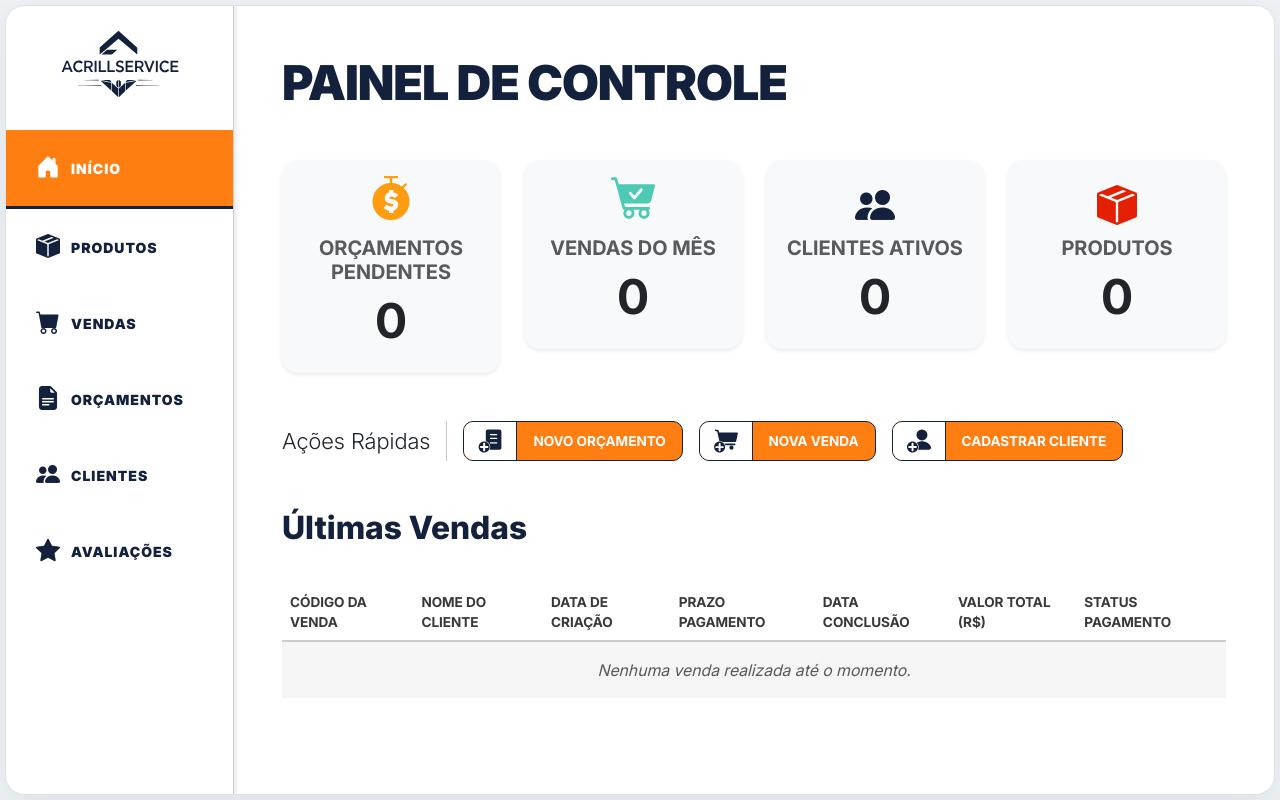
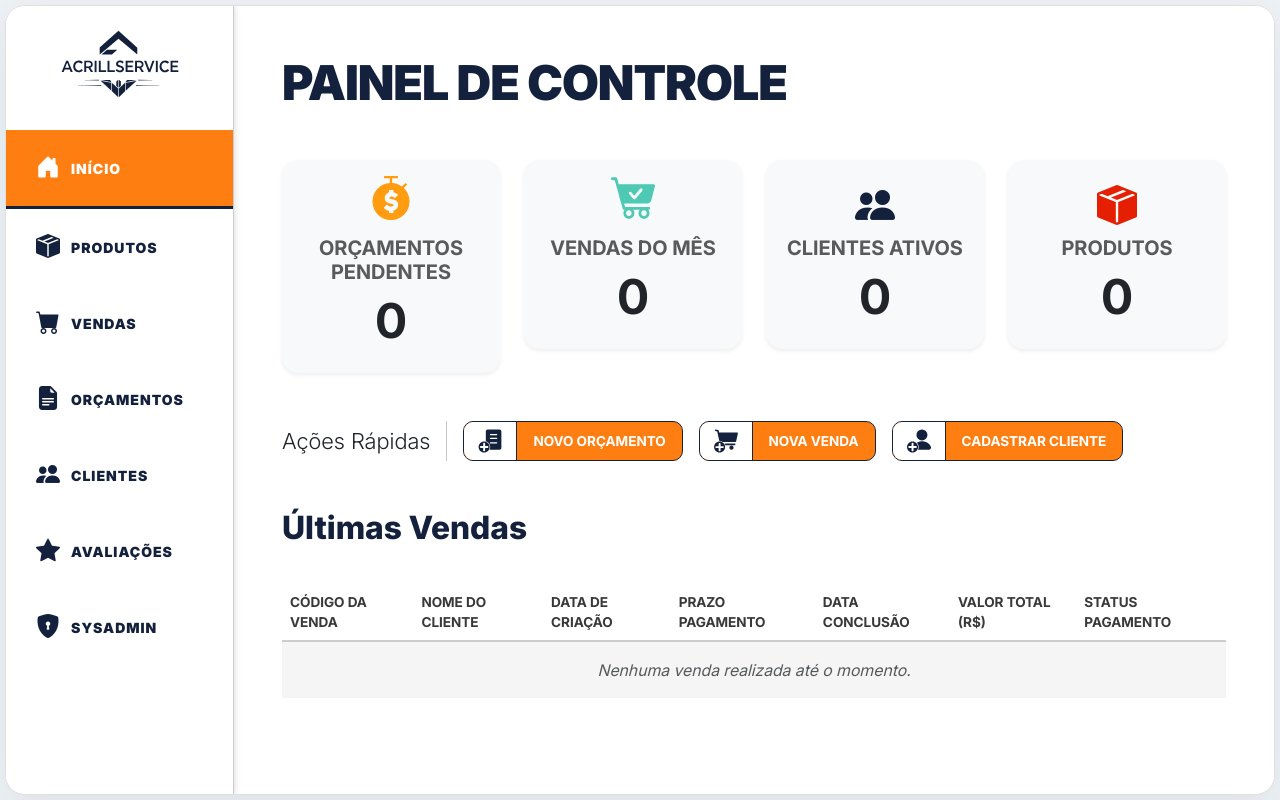
Before and after one commit to Mateus2611/SistemaGestaoComercial, a Spring Boot app: page / in a window 1280 px wide. Run offline with Spring Boot 4, Linux system fonts and the light colour scheme; the visitor is signed in with stand-in values (Sample User, id 1); data that the repository does not hold is empty; some of the project's set-up classes (security, data sources, template engines, error pages and the like) are left out, and stand-ins take their place; some libraries are stand-ins or nearby versions.

Commit message:
Implememntando autenticação nas rotas

```diff
--- a/src/main/java/br/com/gestaocomercial/app/src/Controller/ClienteController.java
+++ b/src/main/java/br/com/gestaocomercial/app/src/Controller/ClienteController.java
@@ -15,7 +15,7 @@ import java.util.List;
 
 @Controller
 @RequestMapping("/cliente")
-@PreAuthorize("hasAuthority('ROLE_ADMIN', 'ROLE_SALES')")
+@PreAuthorize("hasAnyAuthority('ROLE_ADMIN', 'ROLE_SALES')")
 public class ClienteController {
 
     @Autowired
--- a/src/main/java/br/com/gestaocomercial/app/src/Controller/IndexController.java
+++ b/src/main/java/br/com/gestaocomercial/app/src/Controller/IndexController.java
@@ -34,7 +34,6 @@ public class IndexController {
     private VendaService _vendaService;
 
     @GetMapping
-    @PreAuthorize("hasAuthority('ROLE_ADMIN', 'ROLE_SALES')")
     public ModelAndView index() {
         return carregarTelaBase();
     }
--- a/src/main/java/br/com/gestaocomercial/app/src/Controller/OrcamentoController.java
+++ b/src/main/java/br/com/gestaocomercial/app/src/Controller/OrcamentoController.java
@@ -18,7 +18,7 @@ import java.util.List;
 
 @Controller
 @RequestMapping("/orcamento")
-@PreAuthorize("hasAuthority('ROLE_ADMIN', 'ROLE_SALES')")
+@PreAuthorize("hasAnyAuthority('ROLE_ADMIN', 'ROLE_SALES')")
 public class OrcamentoController {
 
     @Autowired
--- a/src/main/java/br/com/gestaocomercial/app/src/Controller/ProdutoController.java
+++ b/src/main/java/br/com/gestaocomercial/app/src/Controller/ProdutoController.java
@@ -20,7 +20,7 @@ import java.util.PrimitiveIterator;
 
 @Controller
 @RequestMapping("/produto")
-@PreAuthorize("hasAuthority('ROLE_ADMIN', 'ROLE_ADD_PRODUCT')")
+@PreAuthorize("hasAnyAuthority('ROLE_ADMIN', 'ROLE_ADD_PRODUCT')")
 public class ProdutoController {
 
     @Autowired
--- a/src/main/java/br/com/gestaocomercial/app/src/Controller/VendaController.java
+++ b/src/main/java/br/com/gestaocomercial/app/src/Controller/VendaController.java
@@ -20,7 +20,7 @@ import java.util.List;
 
 @Controller
 @RequestMapping("/venda")
-@PreAuthorize("hasAuthority('ROLE_ADMIN', 'ROLE_SALES')")
+@PreAuthorize("hasAnyAuthority('ROLE_ADMIN', 'ROLE_SALES')")
 public class VendaController {
 
     @Autowired
--- a/src/main/java/br/com/gestaocomercial/app/src/infrastructure/SecurityConfig.java
+++ b/src/main/java/br/com/gestaocomercial/app/src/infrastructure/SecurityConfig.java
@@ -31,7 +31,7 @@ public class SecurityConfig {
                 .csrf(csrf -> csrf.disable())
                 .sessionManagement(session -> session.sessionCreationPolicy(SessionCreationPolicy.STATELESS))
                 .authorizeHttpRequests(authorize -> authorize
-                        .requestMatchers("/css/**", "/js/**", "/img/**", "/login").permitAll()
+                        .requestMatchers("/css/**", "/js/**", "/img/**").permitAll()
                         .anyRequest().authenticated()
                 )
                 .exceptionHandling(ex -> ex
--- a/src/main/resources/templates/avaliacao.html
+++ b/src/main/resources/templates/avaliacao.html
@@ -75,6 +75,10 @@
         <a th:href="@{/avaliacao}" class="nav-link-custom active text-uppercase">
             <i class="bi bi-star-fill"></i>
             <span>Avaliações</span>
+        </a>
+        <a href="http://localhost:5500/index.html" class="nav-link-custom text-uppercase" sec:authorize="hasAuthority('Admin')">
+            <i class="bi bi-shield-lock-fill"></i>
+            <span>Sysadmin</span>
         </a>
     </div>
 
--- a/src/main/resources/templates/cliente.html
+++ b/src/main/resources/templates/cliente.html
@@ -90,6 +90,10 @@
         <a th:href="@{/avaliacao}" class="nav-link-custom text-uppercase">
             <i class="bi bi-star-fill"></i>
             <span>Avaliações</span>
+        </a>
+        <a href="http://localhost:5500/index.html" class="nav-link-custom text-uppercase" sec:authorize="hasAuthority('Admin')">
+            <i class="bi bi-shield-lock-fill"></i>
+            <span>Sysadmin</span>
         </a>
     </div>
 
--- a/src/main/resources/templates/index.html
+++ b/src/main/resources/templates/index.html
@@ -51,6 +51,10 @@
         <a th:href="@{/avaliacao}" class="nav-link-custom text-uppercase">
             <i class="bi bi-star-fill"></i>
             <span>Avaliações</span>
+        </a>
+        <a href="http://localhost:5500/index.html" class="nav-link-custom text-uppercase" sec:authorize="hasAuthority('Admin')">
+            <i class="bi bi-shield-lock-fill"></i>
+            <span>Sysadmin</span>
         </a>
     </div>
 
--- a/src/main/resources/templates/orcamento.html
+++ b/src/main/resources/templates/orcamento.html
@@ -90,6 +90,10 @@
         <a th:href="@{/avaliacao}" class="nav-link-custom text-uppercase">
             <i class="bi bi-star-fill"></i>
             <span>Avaliações</span>
+        </a>
+        <a href="http://localhost:5500/index.html" class="nav-link-custom text-uppercase" sec:authorize="hasAuthority('Admin')">
+            <i class="bi bi-shield-lock-fill"></i>
+            <span>Sysadmin</span>
         </a>
     </div>
 
--- a/src/main/resources/templates/produto.html
+++ b/src/main/resources/templates/produto.html
@@ -89,6 +89,10 @@
         <a th:href="@{/avaliacao}" class="nav-link-custom text-uppercase">
             <i class="bi bi-star-fill"></i>
             <span>Avaliações</span>
+        </a>
+        <a href="http://localhost:5500/index.html" class="nav-link-custom text-uppercase" sec:authorize="hasAuthority('Admin')">
+            <i class="bi bi-shield-lock-fill"></i>
+            <span>Sysadmin</span>
         </a>
     </div>
 
--- a/src/main/resources/templates/venda.html
+++ b/src/main/resources/templates/venda.html
@@ -79,6 +79,10 @@
         <a th:href="@{/avaliacao}" class="nav-link-custom text-uppercase">
             <i class="bi bi-star-fill"></i>
             <span>Avaliações</span>
+        </a>
+        <a href="http://localhost:5500/index.html" class="nav-link-custom text-uppercase" sec:authorize="hasAuthority('Admin')">
+            <i class="bi bi-shield-lock-fill"></i>
+            <span>Sysadmin</span>
         </a>
     </div>
 
```
Also changed, not shown: src/main/java/br/com/gestaocomercial/app/src/infrastructure/SecurityFilter.java (+37 -2 lines).
